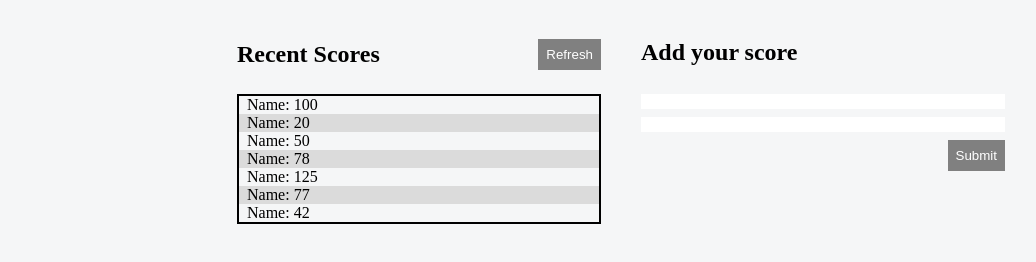
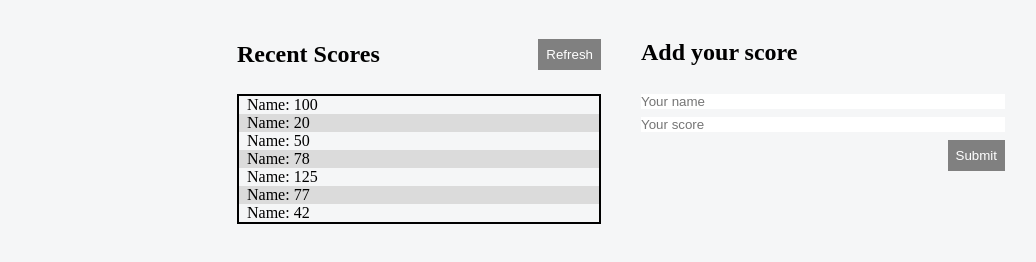
Before and after one commit to leopiresgoss/leaderboard, a website built with webpack: page src/index.html in a window 1280 px wide. Shown: the part 92-354 px from the top of the page, without its empty margins (19-1055 px from the left). Built offline with nearby package versions, Linux system fonts and the light colour scheme.

Commit message:
Add placeholders to inputs

```diff
--- a/src/index.html
+++ b/src/index.html
@@ -28,8 +28,8 @@
         <section id="add-score">
             <h2>Add your score</h2>
             <form action="/" method="post">
-                <input type="text" name="name" id="name" required>
-                <input type="number" name="score" id="score" required>
+                <input type="text" name="name" id="name" placeholder="Your name" required>
+                <input type="number" name="score" id="score" placeholder="Your score" required>
                 <button type="submit" disabled="disabled" id="add-btn">Submit</button>
             </form>
         </section>
```
Also changed, not shown: dist/index.html, dist/main.js.
